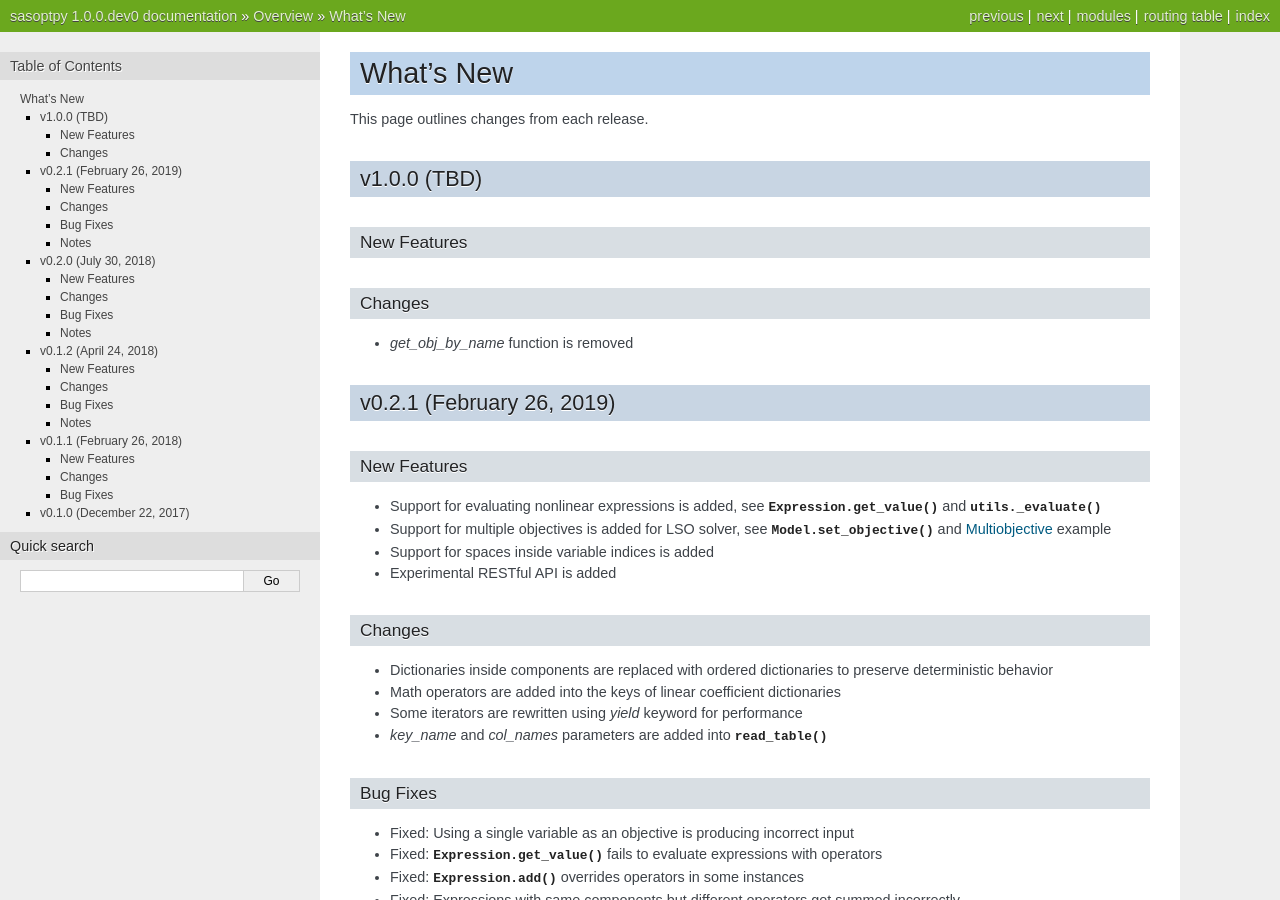
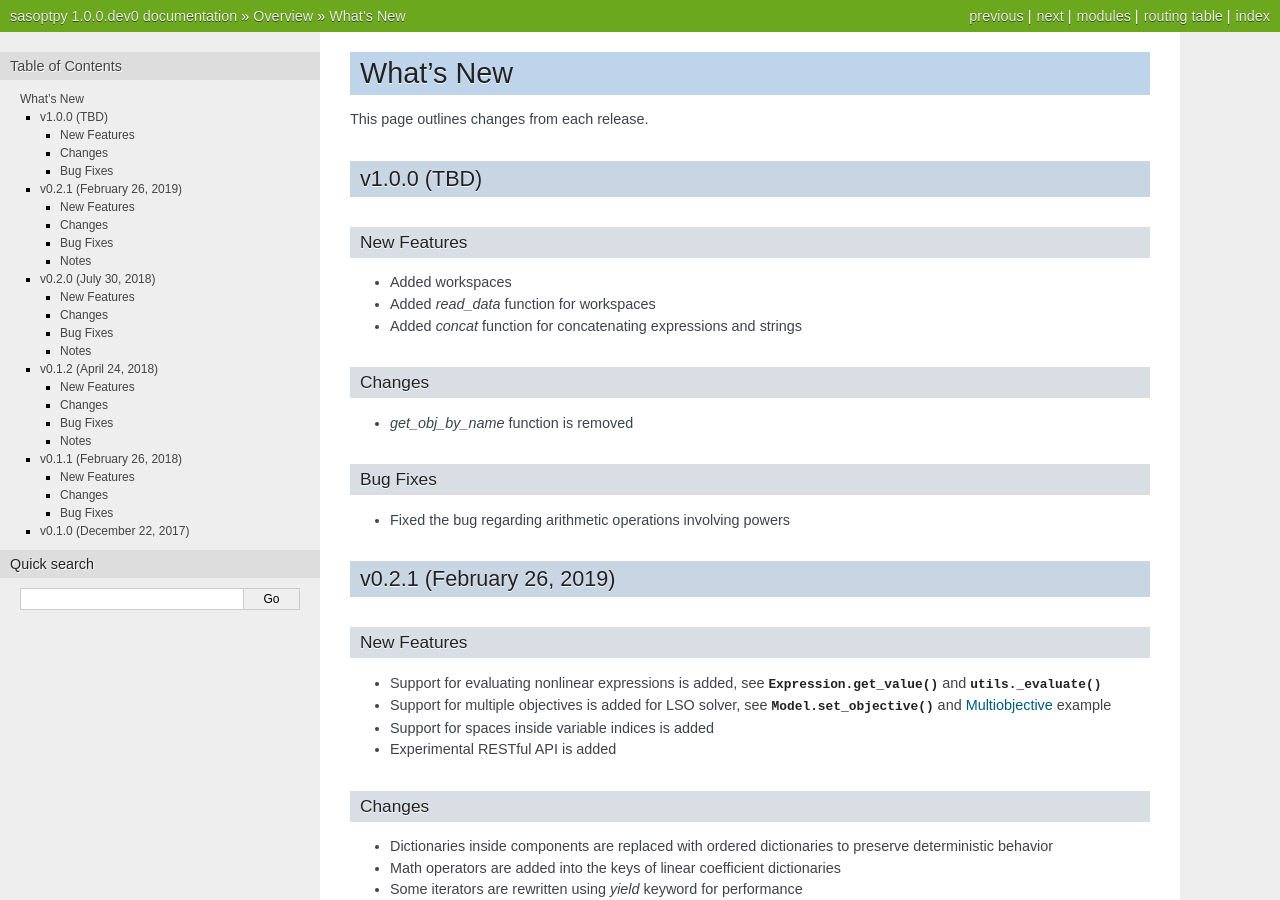
Before and after one commit to sassoftware/sasoptpy, a Sphinx documentation site: the page built from doc/whatsnew.rst, in a window 1280 px wide and 900 px high. Built offline with Sphinx 7.4.7, drawn with Linux system fonts in a browser that asks for light colours; formulas are drawn with MathJax 3.

Commit message:
Updated Whatsnew with new changes

```diff
--- a/doc/whatsnew.rst
+++ b/doc/whatsnew.rst
@@ -15,11 +15,19 @@ v1.0.0 (TBD)
 New Features
 ++++++++++++
 
+- Added workspaces
+- Added `read_data` function for workspaces
+- Added `concat` function for concatenating expressions and strings
+
 Changes
 +++++++
 
 - `get_obj_by_name` function is removed
 
+Bug Fixes
++++++++++
+
+- Fixed the bug regarding arithmetic operations involving powers
 
 
 v0.2.1 (February 26, 2019)
```
